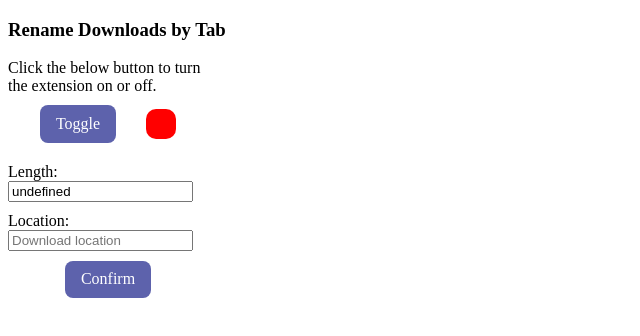
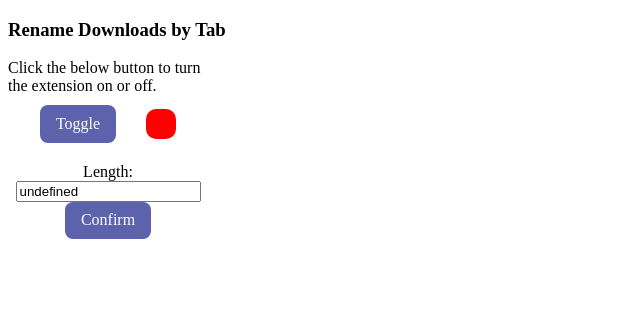
Before and after one commit to hakanyalniz/renameDownloads, a browser extension: page hello.html in a window 1280 px wide. Shown: the whole page, without its empty margins (0-640 px from the left). Drawn offline with Linux system fonts and the light colour scheme.

Commit message:
Changed the CSS and HTML for the popup.

```diff
--- a/hello.html
+++ b/hello.html
@@ -12,7 +12,7 @@
           <button id="switch-button">Toggle</button>
           <div id="switch-indicator"></div>
         </div>
-        <div>
+        <div class="length-container">
           <label for="length">Length:</label>
           <input
             type="text"
@@ -20,18 +20,8 @@
             name="length"
             placeholder="Maximum length for rename"
           />
+          <button id="sendLength" type="button">Confirm</button>
         </div>
-        <div>
-          <label for="location">Location:</label>
-          <input
-            type="text"
-            id="location"
-            name="location"
-            placeholder="Download location"
-          />
-        </div>
-
-        <button id="sendLength" type="button">Confirm</button>
       </div>
     </div>
 
--- a/styles.css
+++ b/styles.css
@@ -53,3 +53,9 @@ button:hover {
 button:active {
   transform: translateY(1px);
 }
+
+.length-container {
+  display: flex;
+  flex-direction: column;
+  align-items: center;
+}
```
